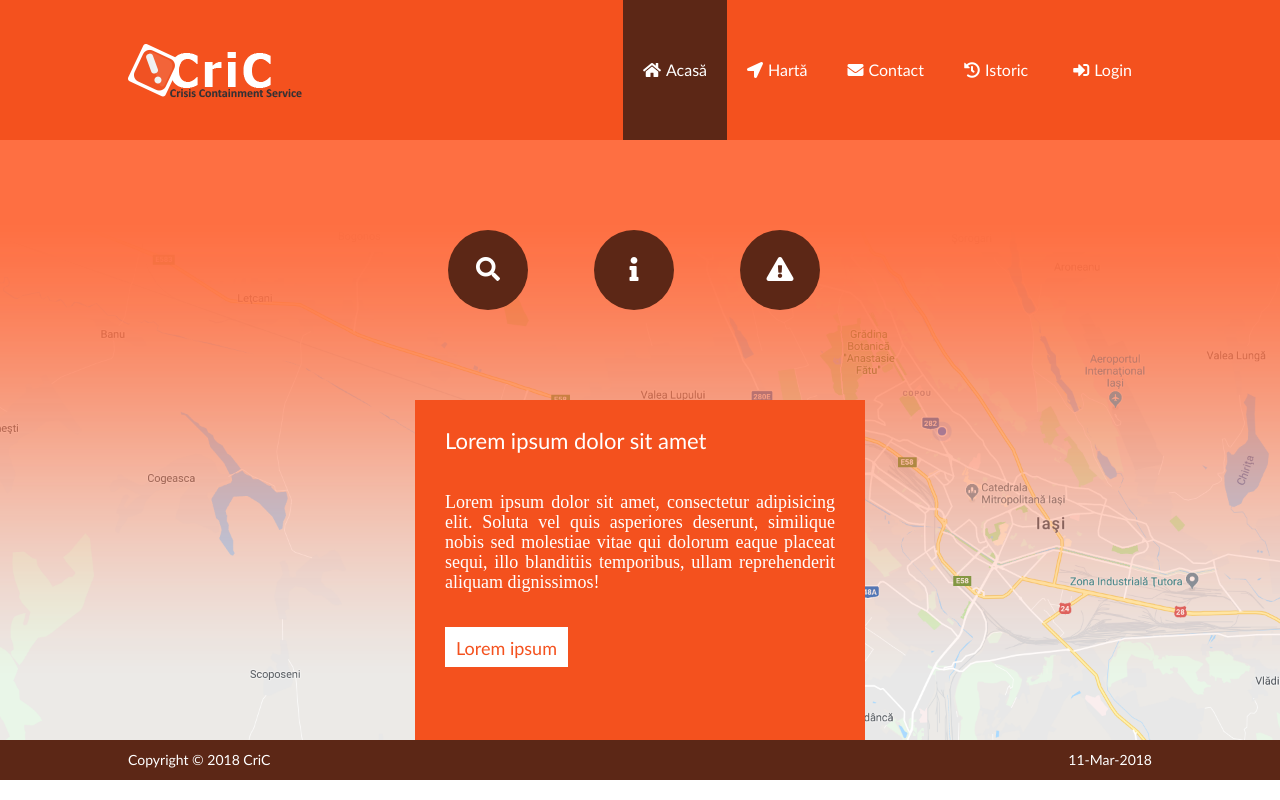
After one commit to CiprianBodnar/CriC-Crisis-Containment-Service-, a PHP site: page /home.php in a window 1280 px wide. The commit adds this page. Run offline with PHP 8.4, Linux system fonts and the light colour scheme.

Commit message:
Switch to php files + bug fix in home page

```diff
--- a/css/home.css
+++ b/css/home.css
@@ -6,16 +6,21 @@
 }
 
 .box-small {
-	width: 450px;
+	margin-left: -20px;
+	margin-right: -20px;
+}
+
+.button-wrapper{
+	margin: 10px 0;
+	position: relative;
 }
 
 .button {
-	background: #5c2716;
+	background: #1b1817;
     border: none;
     color: white;
     text-align: center;
     font-size: 24px;
-    margin: 0 33px;
     padding: 0;
     cursor: pointer;
     border-radius: 100%;
@@ -24,7 +29,6 @@
     -webkit-transition: All 0.2s ease;
     	-o-transition: All 0.2s ease;
     	transition: All 0.2s ease;
-    position: relative;
 	outline: none;
 }
 
@@ -36,32 +40,22 @@
 	margin-bottom: 80px;
 }
 
-.dropdown {
-	position: relative;
-	display: inline-grid;
-}
-
 .dropdown-content {
     position: absolute;
-    opacity: 0;
+    opacity: 100;
     background-color: #1b1817;
     padding: 8px 16px;
     border-radius: 5px;
-    top: 115px;
+    left: 100px;
+    top: 24px;
     font-size: 16px;
-    width: 140px;
-    left: -30px;
+    /*width: calc(100% - 100px);*/
     -webkit-transition: All 0.2s ease;
     -o-transition: All 0.2s ease;
     transition: All 0.2s ease;
 }
-
-.button:hover .dropdown-content {
-	top: 105px;
-	opacity: 100;
-}
-
 .arrow-icon {
+	display: none;
 	position: absolute;
 	width: 22px;
 	height: 14px;
--- a/css/media.css
+++ b/css/media.css
@@ -1,3 +1,58 @@
+@media(min-width: 480px){
+	.container{
+		width:80%;
+		padding-left: 0;
+		padding-right: 0;
+
+	}
+	#map{
+		margin-left: 0;
+		margin-right: 0;
+
+	}
+}
+
+
+@media (min-width: 740px){
+	.col4{
+		width: 33%;
+
+	}
+	.col8{
+		width: 67%;
+	}
+
+	.box-small{
+		width: 450px;
+		margin-left: auto;
+		margin-right: auto;
+	}
+	.button-wrapper{
+		float: left;
+	}
+	.dropdown-content{
+		width: 140px;
+    	left: -30px;
+    	top: 115px;
+    	opacity: 0;
+	}
+	.arrow-icon{
+		display: block;
+	}
+	.button:hover .dropdown-content {
+		top: 105px;
+		opacity: 100;
+	}
+
+	.button{
+		margin:0 33px;
+
+		background: #5c2716;
+		position: relative;
+	}
+}
+
+
 @media (min-width: 960px){
 	.nav-menu ul{
 		display: block;
@@ -23,34 +78,3 @@
 	}
 
 }
-
-@media (min-width: 740px){
-	.col4{
-		width: 33%;
-
-	}
-	.col8{
-		width: 67%;
-	}
-
-	.box-small{
-		width: 450px;
-	}
-	.button{
-		margin:0 33px;
-	}
-}
-
-@media(min-width: 480px){
-	.container{
-		width:80%;
-		padding-left: 0;
-		padding-right: 0;
-
-	}
-	#map{
-		margin-left: 0;
-		margin-right: 0;
-
-	}
-}
--- a/css/style.css
+++ b/css/style.css
@@ -2,13 +2,12 @@
 @import url(reset.css);
 
 .container{
-	width: 80%;
 	max-width: 1280px;
 	margin: 0 auto;
 	width: 100%;
 	padding: 0 20px;
 }
-section#header{
+header{
 	height: 140px;
 	background: #f4511e;
 }
@@ -87,7 +86,7 @@ section#header{
 	background: #fff;
 }
 
-section#footer{
+footer{
 	background: #5c2716;
 	height: 40px;
 	line-height: 40px;
--- /dev/null
+++ b/footer.php
@@ -0,0 +1,10 @@
+<footer id="footer">
+	<div class="container">
+		<div class="fl copy">
+			Copyright &copy; 2018 CriC
+		</div>
+		<div class="fr" id="current-date">
+		</div>
+		<div class="clear"></div>
+	</div>
+</footer>
--- /dev/null
+++ b/header.php
@@ -0,0 +1,20 @@
+<header id="header">
+	<div class="container">
+		<div class="logo fl">
+			<img src="img/logo.png" alt="">
+		</div>
+		<div class="nav-menu fr">
+			<div class="nav-trigger fr" id="nav-trigger">
+				<i class="fas fa-bars"></i>
+			</div>
+			<ul class="nav" id="nav-menu">
+				<li class="selected"><a href="#"><i class="fas fa-home"></i>Acasă</a></li>
+				<li><a href="#"><i class="fas fa-location-arrow"></i>Hartă</a></li>
+				<li><a href="#"><i class="fas fa-envelope"></i>Contact</a></li>
+				<li><a href="#"><i class="fas fa-history"></i>Istoric</a></li>
+				<li><a href="#"><i class="fas fa-login"></i><i class="fas fa-sign-in-alt"></i>Login</a></li>
+			</ul>
+		</div>
+	</div>
+	<div class="clear"></div>
+</header>
--- /dev/null
+++ b/home.php
@@ -0,0 +1,75 @@
+<!DOCTYPE html>
+<html lang="en">
+<head>
+	<meta charset="UTF-8">
+	<meta http-equiv="X-UA-Compatible" content="IE=edge">
+    <meta name="viewport" content="width=device-width, initial-scale=1">
+	<title data-href="index">Acasă &bull; Crisis Containment Service</title>
+	<link rel="icon" type="image/png" href="img/icon.png">
+	<link rel="stylesheet" href="css/style.css">
+	<link rel="stylesheet" href="css/home.css">
+	<link rel="stylesheet" href="css/media.css">
+</head>
+<body>
+
+	<?php include "header.php" ?>
+
+	<section id="content">
+		<div class="gradient-bg" >
+			<div class="container">
+				<div class="box-small">
+					<div class="button-container">
+					 	<div class="button-wrapper">
+					 		<button class="button">
+							 	<i class="fas fa-search"></i>
+						 		<div class="dropdown-content">
+						 			<span class="arrow-icon">
+						 			</span>
+		    						<p>Caut pe cineva</p>
+		  						</div>
+						 	</button>
+					 	</div>
+
+					 	<div class="button-wrapper">
+					 		<button class="button">
+						 		<i class="fas fa-info"></i>
+						 		<div class="dropdown-content">
+									<span class="arrow-icon">
+						 			</span>
+		    						<p>Detin informatii despre o persoana</p>
+						 		</div>
+						 	</button>
+					 	</div>
+					 	<div class="button-wrapper">
+					 		<button class="button">
+						 		<i class="fas fa-exclamation-triangle"></i>
+						 		<div class="dropdown-content">
+									<span class="arrow-icon">
+						 			</span>
+		    						<p>Sunt in pericol</p>
+						 		</div>
+						 	</button>
+					 	</div>
+					 	<div class="clear"></div>
+					</div>
+					<div class="box">
+						<h3>
+							Lorem ipsum dolor sit amet
+						</h3>
+						<p>Lorem ipsum dolor sit amet, consectetur adipisicing elit. Soluta vel quis asperiores deserunt, similique nobis sed molestiae vitae qui dolorum eaque placeat sequi, illo blanditiis temporibus, ullam reprehenderit aliquam dignissimos!
+						</p>
+
+						<button id="index-button">
+							Lorem ipsum
+						</button>
+					</div>
+				</div>
+			</div>
+		</div>
+	</section>
+
+	<?php include "footer.php" ?>
+
+	<script type="text/javascript" src="js/miscs.js"></script>
+</body>
+</html>
```
Also changed, not shown: contact.php (added, +99 -0 lines).
